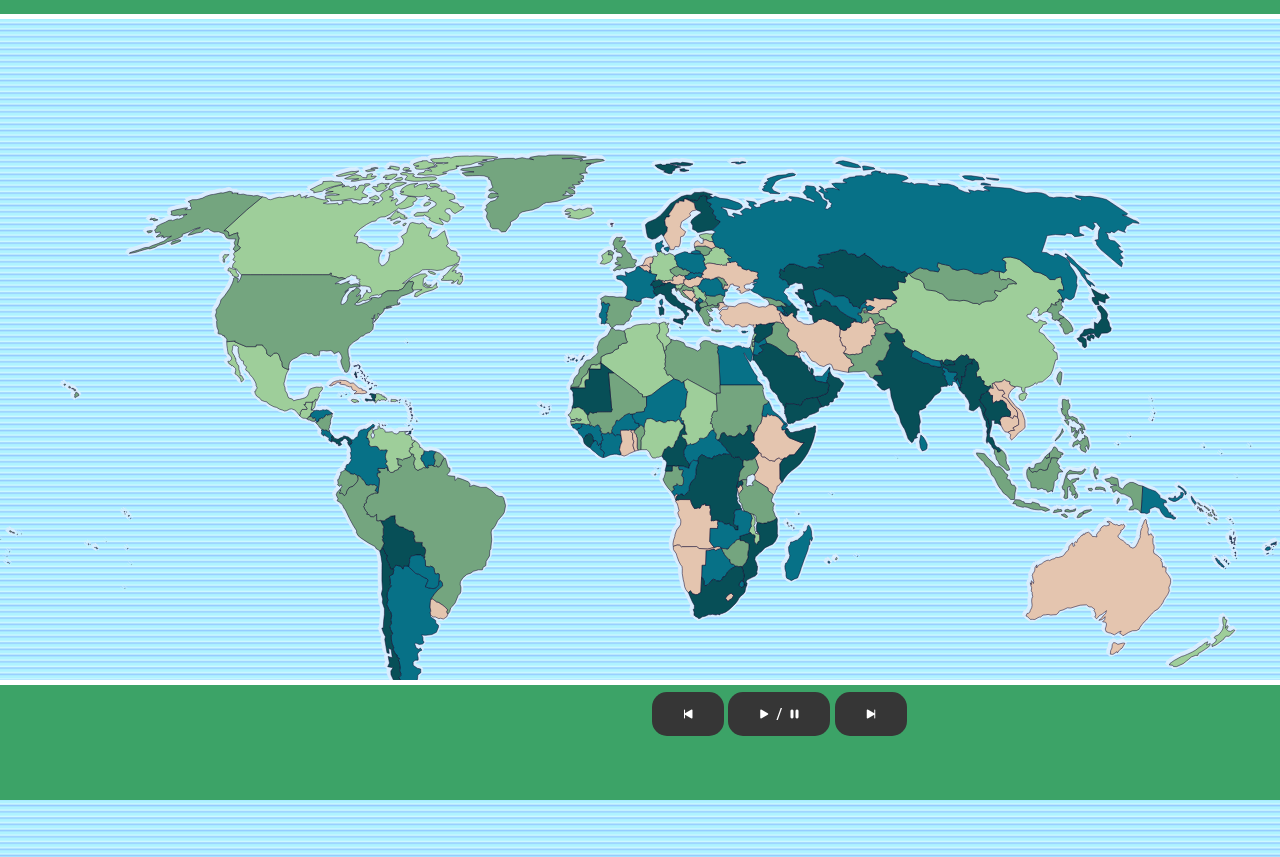
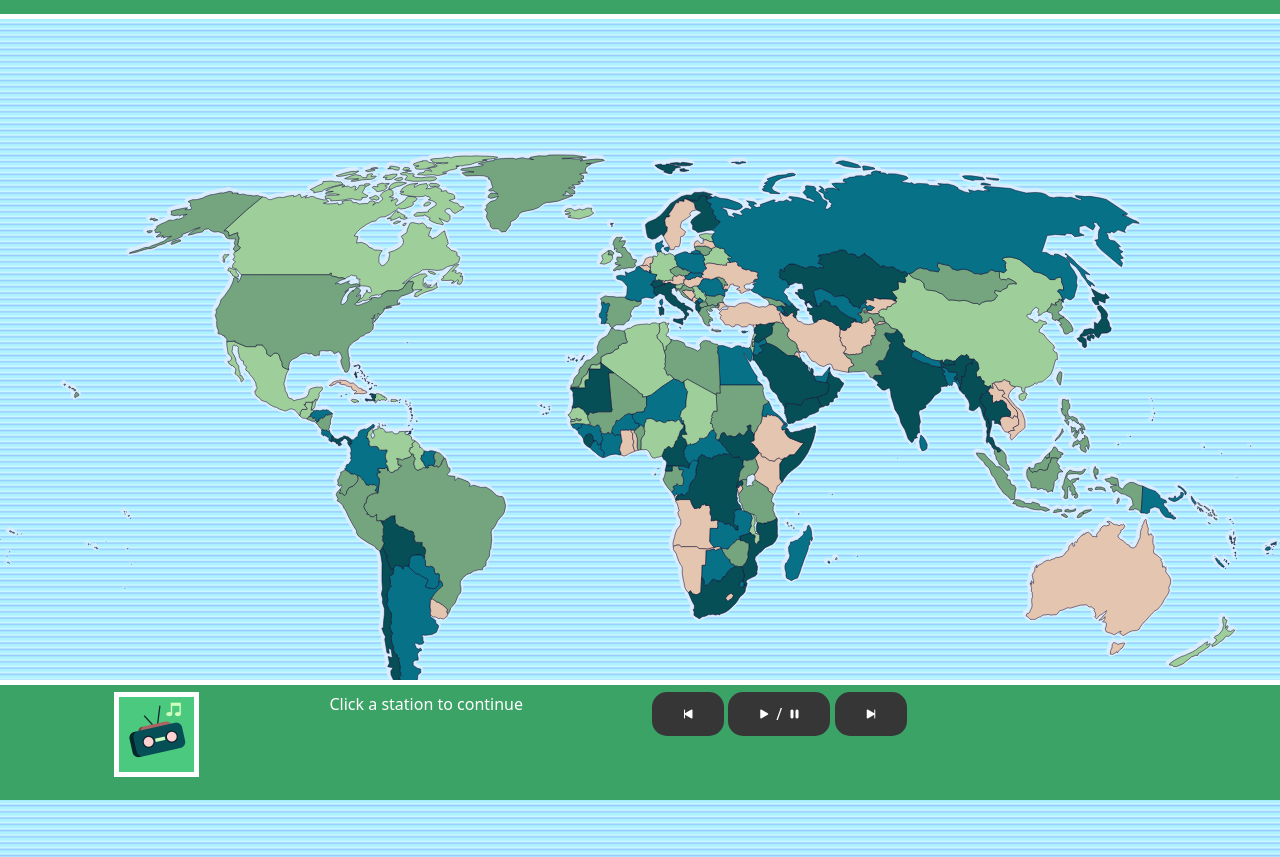
Before and after one commit to BlueberryTech123/music-thing, a website: page public/index.html in a window 1280 px wide. Drawn offline with nearby package versions, Linux system fonts and the light colour scheme.

Commit message:
rgoweruhgweurgh

```diff
--- a/public/index.html
+++ b/public/index.html
@@ -20,9 +20,9 @@
     <div id="player" class="filled-div">
         <div class="row">
             <div class="col-3">
-                <center><img style="height: 90px;" id="favicon" onerror="this.src='placeholder.png';"></center>
+                <center><img src="placeholder.png" id="favicon" onerror="this.src='placeholder.png';"></center>
             </div>
-            <div class="col-3" id="info"></div>
+            <div class="col-3" id="info">Click a station to continue</div>
             <div class="col-6">
                 <button><i class="bi bi-skip-start-fill"></i></button>
                 <button><i class="bi bi-play-fill"></i> / <i class="bi bi-pause-fill"></i></button>
--- a/public/script.js
+++ b/public/script.js
@@ -57,7 +57,6 @@ function loadMap() {
                     document.getElementById("info").innerHTML = `
                         <b>${data.country}</b> (${data.countryCode})<br>
                         Name: <a href="${data.homepage}">${data.name}</a><br>
-                        Languages: ${data.lanuage}<br>
                     `;
                 });
             }
--- a/public/style.css
+++ b/public/style.css
@@ -44,6 +44,10 @@ button:active {
     width: 100vw;
     border-top: 5px solid #fff;
 }
+#favicon {
+    height: 85px;
+    border: 5px solid #fff;
+}
 path {
     transition: 180ms;
     stroke: #10072b;
```
Also changed, not shown: server.mjs (+14 -0 lines).
